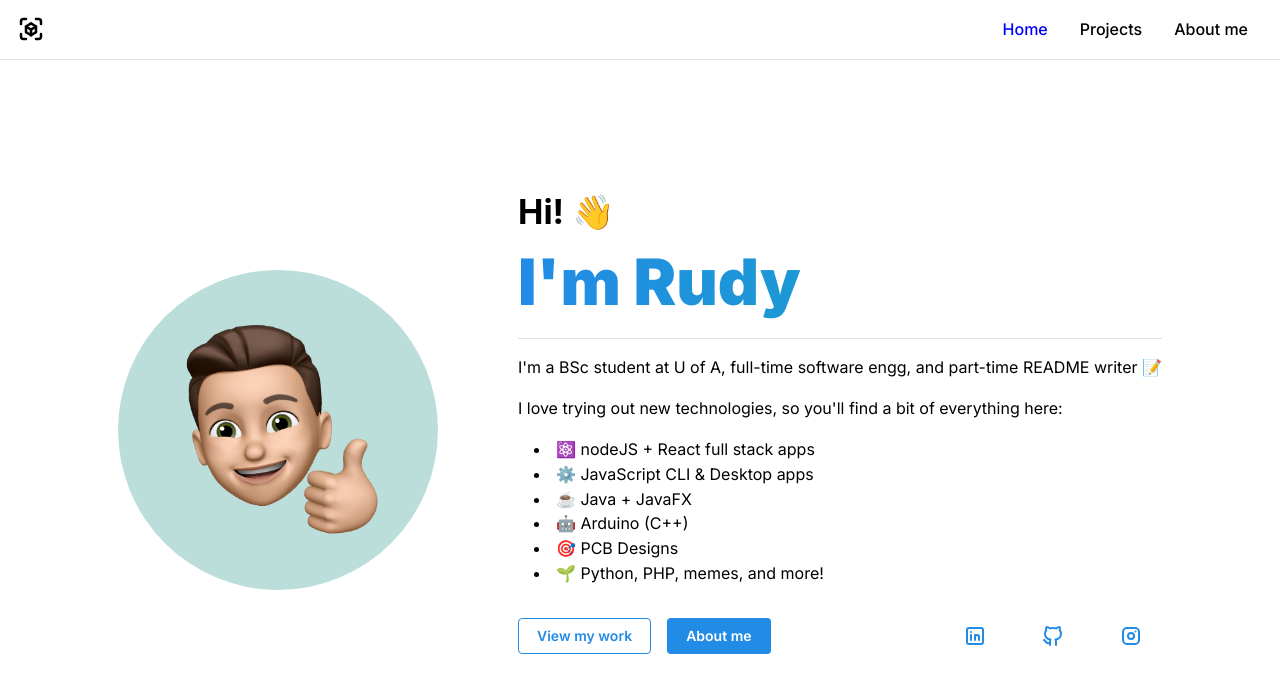
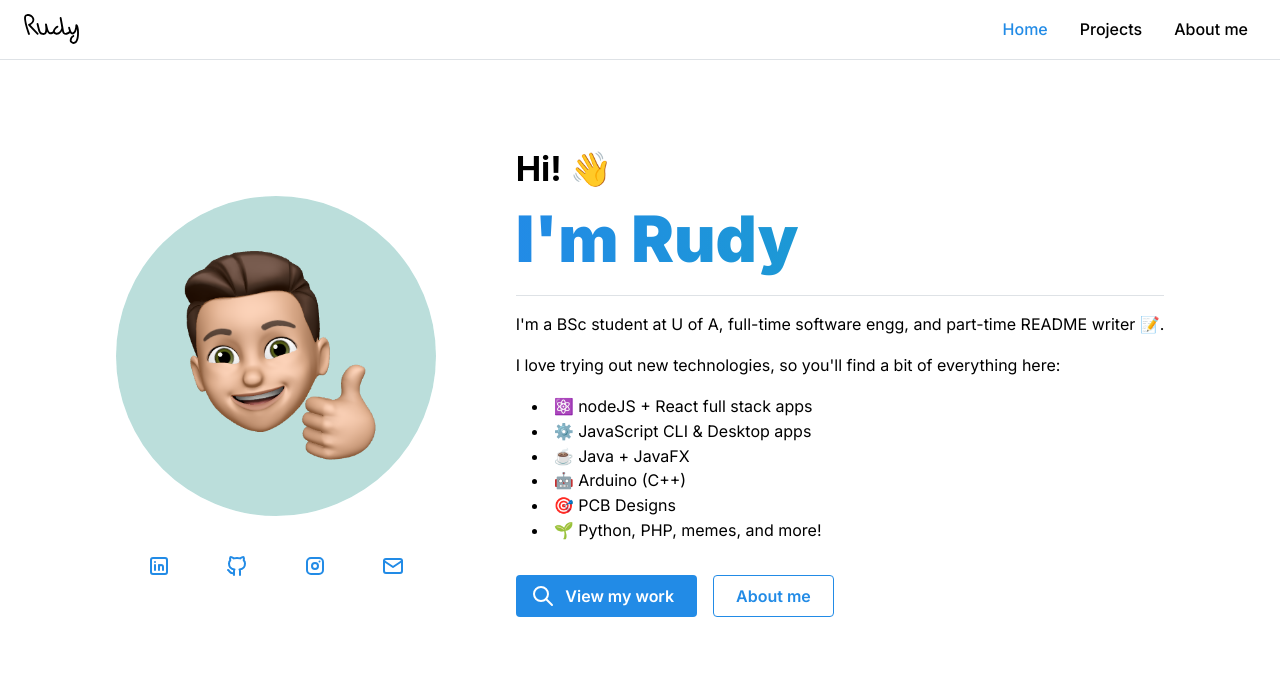
Before and after one commit to rudydelorenzo/portfolio, a Next.js app: page / in a window 1280 px wide. Shown: the top 692 px of the page. Built offline with nearby package versions, Linux system fonts and the light colour scheme; a small style sheet from the web is missing.

Commit message:
feat: 🎸 docker

```diff
--- a/src/PROJECTS.ts
+++ b/src/PROJECTS.ts
@@ -101,7 +101,7 @@ const PROJECTS: ProjectType[] = [
             "StatsTool is a nodeJS app that pulls team statistics from the internet and prepares them for use in our broadcast graphics.",
         image: "",
         languages: ["js"],
-        technologies: ["scraping", "data parsing", "cli"],
+        technologies: ["scraping", "data parsing", "cli", "native"],
         github: "https://github.com/rudydelorenzo/statstool",
         url: "https://github.com/rudydelorenzo/statstool/releases/tag/1.0.1",
     },
--- a/src/app/page.tsx
+++ b/src/app/page.tsx
@@ -16,12 +16,16 @@ import {
     IconBrandGithub,
     IconBrandInstagram,
     IconBrandLinkedin,
+    IconMail,
 } from "@tabler/icons-react";
+import Link from "next/link";
+import { MainPageButtons } from "@/components/MainPageButtons";
 
 export default function Home() {
     return (
         <Center h={"100%"}>
-            <Group gap={"5rem"}>
+            <Group gap={"5rem"} mb={"5rem"} justify={"center"}>
+                <Stack align={"center"} gap={"2rem"}>
                     <Avatar
                         size={"20rem"}
                         radius="100%"
@@ -40,6 +44,44 @@ export default function Home() {
                             w={"85%"}
                         />
                     </Avatar>
+                    <Group>
+                        <Button
+                            variant={"subtle"}
+                            component={Link}
+                            href={
+                                "https://www.linkedin.com/in/rodrigo-de-lorenzo/"
+                            }
+                            target={"_blank"}
+                        >
+                            <IconBrandLinkedin />
+                        </Button>
+                        <Button
+                            variant={"subtle"}
+                            component={Link}
+                            href={"https://github.com/rudydelorenzo"}
+                            target={"_blank"}
+                        >
+                            <IconBrandGithub />
+                        </Button>
+                        <Button
+                            variant={"subtle"}
+                            component={Link}
+                            href={"https://www.instagram.com/rudy.delorenzo/"}
+                            target={"_blank"}
+                        >
+                            <IconBrandInstagram />
+                        </Button>
+                        <Button
+                            variant={"subtle"}
+                            component={Link}
+                            href={"mailto:rdelorenzo5@gmail.com"}
+                            target={"_blank"}
+                        >
+                            <IconMail />
+                        </Button>
+                    </Group>
+                </Stack>
+
                 <Stack>
                     <Title>{"Hi! 👋"}</Title>
                     <Text
@@ -54,7 +96,7 @@ export default function Home() {
                     <Divider />
                     <Text size="md">
                         {
-                            "I'm a BSc student at U of A, full-time software engg, and part-time README writer 📝"
+                            "I'm a BSc student at U of A, full-time software engg, and part-time README writer 📝."
                         }
                     </Text>
                     <Text size="md">
@@ -71,24 +113,7 @@ export default function Home() {
                         <ListItem>🌱 Python, PHP, memes, and more!</ListItem>
                     </List>
 
-                    <Group my={"1rem"} justify={"space-between"}>
-                        <Group>
-                            <Button variant={"outline"}>View my work</Button>
-                            <Button>About me</Button>
-                        </Group>
-
-                        <Group>
-                            <Button variant={"subtle"}>
-                                <IconBrandLinkedin />
-                            </Button>
-                            <Button variant={"subtle"}>
-                                <IconBrandGithub />
-                            </Button>
-                            <Button variant={"subtle"}>
-                                <IconBrandInstagram />
-                            </Button>
-                        </Group>
-                    </Group>
+                    <MainPageButtons />
                 </Stack>
             </Group>
         </Center>
--- a/src/components/CustomAppShell.tsx
+++ b/src/components/CustomAppShell.tsx
@@ -6,12 +6,11 @@ import {
     AppShellMain,
     AppShellNavbar,
     Burger,
-    Center,
     Flex,
     Group,
+    Image,
     UnstyledButton,
 } from "@mantine/core";
-import { IconAugmentedReality } from "@tabler/icons-react";
 import { useDisclosure } from "@mantine/hooks";
 import classes from "./Navbar.module.css";
 import { ReactNode } from "react";
@@ -36,7 +35,11 @@ const getButtons = (
         <UnstyledButton
             key={`${button.label}-navbar-button-${key}`}
             className={classes.control}
-            style={currentURL === button.href ? { color: "blue" } : undefined}
+            style={
+                currentURL === button.href
+                    ? { color: "var(--mantine-primary-color-filled)" }
+                    : undefined
+            }
             onClick={() => router.push(button.href)}
         >
             {button.label}
@@ -68,7 +71,12 @@ export const CustomAppShell = ({ children }: { children: ReactNode }) => {
                         size="sm"
                     />
                     <Group justify="space-between" style={{ flex: 1 }}>
-                        <IconAugmentedReality size={30} />
+                        <Image
+                            src={"/rudy.svg"}
+                            alt={"Rudy Logo"}
+                            h={30}
+                            ml={"0.5rem"}
+                        />
                         <Group ml="xl" gap={0} visibleFrom="sm">
                             {getButtons(BUTTONS, router, currentURL, "header")}
                         </Group>
--- /dev/null
+++ b/src/components/MainPageButtons.tsx
@@ -0,0 +1,30 @@
+"use client";
+
+import { Button, Group } from "@mantine/core";
+import { IconSearch } from "@tabler/icons-react";
+import { useRouter } from "next/navigation";
+
+export const MainPageButtons = () => {
+    const router = useRouter();
+
+    return (
+        <Group my={"1rem"} justify={"space-between"}>
+            <Group>
+                <Button
+                    leftSection={<IconSearch />}
+                    size={"md"}
+                    onClick={() => router.push("/projects")}
+                >
+                    View my work
+                </Button>
+                <Button
+                    variant={"outline"}
+                    size={"md"}
+                    onClick={() => router.push("/about")}
+                >
+                    About me
+                </Button>
+            </Group>
+        </Group>
+    );
+};
```
Also changed, not shown: docker-compose.yml (added, +9 -0 lines), src/app/about/page.tsx (added, +7 -0 lines), public/rudy.svg (added), 1 other file (tests, documents, lock files or other folders). Lines whose indentation alone changed are shown as unchanged.
